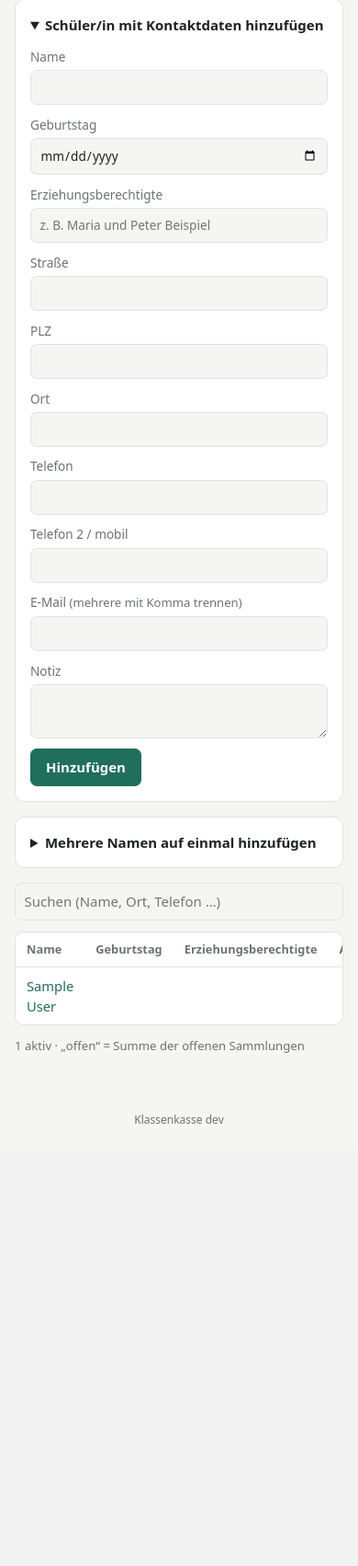
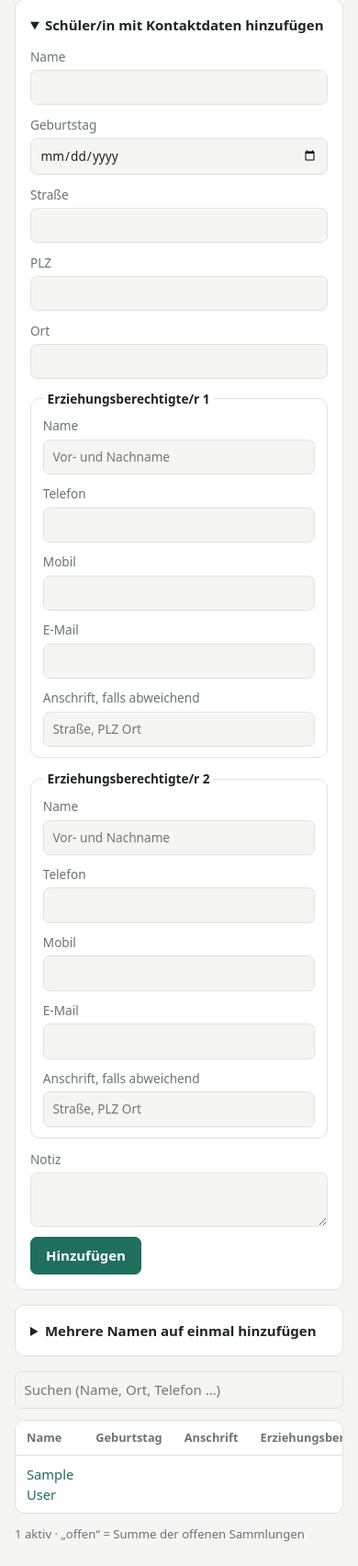
Before and after one commit to StofflHD/klassenkasse, a Flask app: page /schueler in a window 390 px wide, after a click on "Schüler/in mit Kontaktdaten hinzufügen". Shown: the part 189-1892 px from the top of the page at 92% size. Before the commit the page ends 1411 px from the top, so only its background shows below. Run offline with Flask 3, Linux system fonts and the light colour scheme; the visitor is signed in with stand-in values (Sample User, id 1); data comes from the database, SQL or seed files in the repository; data that the repository does not hold is empty.

Commit message:
0.3.0: Erziehungsberechtigte 1 und 2 in eigenen Spalten mit eigenen Daten
- je Person Name, Telefon, Mobil, E-Mail, abweichende Anschrift (g1_*, g2_*)
- Klassenliste, Detailseite (Karten), Formular und CSV-Export angepasst
- migrate(): versionsunabhängig per Spaltenprüfung in BEGIN IMMEDIATE;
  Daten aus 0.2.0 werden nach Erziehungsberechtigte/r 1 übernommen

Co-Authored-By: Claude Opus 5.5 <noreply@anthropic.com>

```diff
--- a/app/app.py
+++ b/app/app.py
@@ -78,32 +78,47 @@ def init_db():
     db.close()
 
 
-# Spalten, die nach der ersten Version dazugekommen sind: (Tabelle, Spalte, Definition)
-MIGRATIONS = [
-    ("students", "birthday", "TEXT"),
-    ("students", "guardians", "TEXT NOT NULL DEFAULT ''"),
-    ("students", "street", "TEXT NOT NULL DEFAULT ''"),
-    ("students", "zip", "TEXT NOT NULL DEFAULT ''"),
-    ("students", "city", "TEXT NOT NULL DEFAULT ''"),
-    ("students", "phone", "TEXT NOT NULL DEFAULT ''"),
-    ("students", "phone2", "TEXT NOT NULL DEFAULT ''"),
-    ("students", "email", "TEXT NOT NULL DEFAULT ''"),
-    ("students", "notes", "TEXT NOT NULL DEFAULT ''"),
+# Erziehungsberechtigte: je zwei Personen mit eigenen Daten, Spalten g1_*, g2_*
+GUARDIAN_FIELDS = [
+    ("name", "Name", 100),
+    ("phone", "Telefon", 40),
+    ("mobile", "Mobil", 40),
+    ("email", "E-Mail", 120),
+    ("address", "Anschrift, falls abweichend", 200),
 ]
+GUARDIAN_COLUMNS = [f"g{n}_{k}" for n in (1, 2) for k, _l, _m in GUARDIAN_FIELDS]
+
+
+def columns(db, table):
+    return {r[1] for r in db.execute(f"PRAGMA table_info({table})")}
 
 
 def migrate(db):
-    for table, column, definition in MIGRATIONS:
-        existing = {r[1] for r in db.execute(f"PRAGMA table_info({table})")}
-        if column in existing:
-            continue
-        try:
-            db.execute(f"ALTER TABLE {table} ADD COLUMN {column} {definition}")
-            db.commit()
-        except sqlite3.OperationalError as e:
-            # mehrere Gunicorn-Worker starten gleichzeitig – einer war schneller
-            if "duplicate column" not in str(e):
-                raise
+    """Ältere Datenbanken auf den Stand von schema.sql bringen.
+
+    Läuft in einer Schreibtransaktion: starten Dienst und klassenkasse-admin
+    gleichzeitig, wartet der zweite und findet alles schon erledigt.
+    """
+    db.isolation_level = None
+    db.execute("BEGIN IMMEDIATE")
+    try:
+        cols = columns(db, "students")
+        if "g1_name" not in cols:
+            # 0.1.x: noch keine Kontaktfelder; 0.2.0: eine Spalte für alle Eltern
+            for col in ("birthday", "street", "zip", "city", "notes",
+                        "guardians", "phone", "phone2", "email"):
+                if col not in cols:
+                    db.execute(f"ALTER TABLE students ADD COLUMN {col} "
+                               + ("TEXT" if col == "birthday" else "TEXT NOT NULL DEFAULT ''"))
+            for col in GUARDIAN_COLUMNS:
+                db.execute(f"ALTER TABLE students ADD COLUMN {col} TEXT NOT NULL DEFAULT ''")
+            # Daten aus 0.2.0 verlustfrei nach Erziehungsberechtigte/r 1 übernehmen
+            db.execute("""UPDATE students SET g1_name = guardians, g1_phone = phone,
+                                              g1_mobile = phone2, g1_email = email""")
+        db.execute("COMMIT")
+    except Exception:
+        db.execute("ROLLBACK")
+        raise
 
 
 init_db()
@@ -518,35 +533,51 @@ def open_per_student(db):
     return result
 
 
-# Kontaktfelder der Klassenliste: (Spalte, Bezeichnung, max. Länge)
-CONTACT_FIELDS = [
-    ("guardians", "Erziehungsberechtigte", 200),
+# Felder der Klassenliste außer Name und Geburtstag: (Spalte, Bezeichnung, max. Länge)
+ADDRESS_FIELDS = [
     ("street", "Straße", 120),
     ("zip", "PLZ", 10),
     ("city", "Ort", 80),
-    ("phone", "Telefon", 40),
-    ("phone2", "Telefon 2 / mobil", 40),
-    ("email", "E-Mail", 120),
     ("notes", "Notiz", 500),
 ]
 EMAIL_RE = re.compile(r"^[^@\s]+@[^@\s]+\.[^@\s]+$")
+
+
+def email_list(text):
+    return [a.strip() for a in (text or "").replace(";", ",").split(",") if a.strip()]
 
 
 def read_student_form(f):
     data = {"name": (f.get("name") or "").strip()[:100]}
     if not data["name"]:
         raise ValueError("Bitte einen Namen angeben.")
-    for key, _label, maxlen in CONTACT_FIELDS:
+    for key, _label, maxlen in ADDRESS_FIELDS:
         data[key] = (f.get(key) or "").strip()[:maxlen]
-    data["email"] = data["email"].replace(" ", "")
-    for addr in filter(None, (a.strip() for a in data["email"].replace(";", ",").split(","))):
-        if not EMAIL_RE.match(addr):
-            raise ValueError(f"Ungültige E-Mail-Adresse: {addr}")
+    for n in (1, 2):
+        for key, _label, maxlen in GUARDIAN_FIELDS:
+            data[f"g{n}_{key}"] = (f.get(f"g{n}_{key}") or "").strip()[:maxlen]
+        emails = email_list(data[f"g{n}_email"])
+        for addr in emails:
+            if not EMAIL_RE.match(addr):
+                raise ValueError(f"Ungültige E-Mail-Adresse: {addr}")
+        data[f"g{n}_email"] = ", ".join(emails)
     data["birthday"] = parse_date(f.get("birthday"), default_today=False)
     return data
 
 
-STUDENT_COLUMNS = ["name", "birthday"] + [k for k, _l, _m in CONTACT_FIELDS]
+def guardians(st):
+    """Die eingetragenen Erziehungsberechtigten einer Schülerin/eines Schülers."""
+    result = []
+    for n in (1, 2):
+        g = {k: st[f"g{n}_{k}"] for k, _l, _m in GUARDIAN_FIELDS}
+        if any(g.values()):
+            g["n"], g["emails"] = n, email_list(g["email"])
+            result.append(g)
+    return result
+
+
+app.jinja_env.globals["guardians"] = guardians
+STUDENT_COLUMNS = ["name", "birthday"] + [k for k, _l, _m in ADDRESS_FIELDS] + GUARDIAN_COLUMNS
 
 
 @app.route("/schueler", methods=["GET", "POST"])
@@ -575,8 +606,7 @@ def students():
               "ok" if names else "error")
         return redirect(url_for("students"))
     rows = db.execute("SELECT * FROM students ORDER BY active DESC, name COLLATE NOCASE").fetchall()
-    return render_template("students.html", rows=rows, open_map=open_per_student(db),
-                           fields=CONTACT_FIELDS)
+    return render_template("students.html", rows=rows, open_map=open_per_student(db))
 
 
 @app.route("/export/klassenliste.csv")
@@ -585,10 +615,13 @@ def export_students():
     rows = get_db().execute("SELECT * FROM students ORDER BY active DESC, name COLLATE NOCASE").fetchall()
     return csv_response(
         f"klassenliste_{date.today().isoformat()}.csv",
-        ["Name", "Geburtstag"] + [label for _k, label, _m in CONTACT_FIELDS] + ["Status"],
-        [[csv_text(r["name"]), date_de(r["birthday"])]
-         + [csv_text(r[k]) for k, _l, _m in CONTACT_FIELDS]
-         + ["aktiv" if r["active"] else "inaktiv"] for r in rows])
+        ["Name", "Geburtstag", "Straße", "PLZ", "Ort"]
+        + [f"Erziehungsb. {n}: {label.split(',')[0]}" for n in (1, 2) for _k, label, _m in GUARDIAN_FIELDS]
+        + ["Notiz", "Status"],
+        [[csv_text(r["name"]), date_de(r["birthday"]), csv_text(r["street"]), csv_text(r["zip"]),
+          csv_text(r["city"])]
+         + [csv_text(r[c]) for c in GUARDIAN_COLUMNS]
+         + [csv_text(r["notes"]), "aktiv" if r["active"] else "inaktiv"] for r in rows])
 
 
 @app.route("/schueler/<int:sid>")
@@ -603,7 +636,7 @@ def student(sid):
                 status.append({"c": col, **i})
     rows = db.execute(BOOKING_SELECT + " WHERE b.student_id = ? ORDER BY b.booking_date DESC, b.id DESC",
                       (sid,)).fetchall()
-    return render_template("student.html", st=st, status=status, rows=rows, fields=CONTACT_FIELDS)
+    return render_template("student.html", st=st, status=status, rows=rows)
 
 
 @app.route("/schueler/<int:sid>/bearbeiten", methods=["POST"])
--- a/app/static/style.css
+++ b/app/static/style.css
@@ -79,6 +79,12 @@ tr.muted td { opacity: .6; }
 [hidden] { display: none !important; }
 input.filter { max-width: 360px; margin: 0 0 .8rem; }
 table.classlist td { font-size: .92rem; }
+fieldset.guardian { border: 1px solid var(--line); border-radius: var(--radius); padding: .6rem .8rem 0; margin: 0 0 .8rem; min-width: 0; }
+fieldset.guardian legend { font-size: .85rem; font-weight: 600; padding: 0 .3rem; }
+.contactcards { margin-bottom: 1rem; }
+.contactcards .card { margin: 0; }
+.contactcards strong { display: block; margin: .1rem 0 .5rem; }
+table.classlist td strong { font-weight: 600; }
 dl.contact { display: grid; grid-template-columns: max-content 1fr; gap: .3rem 1rem; margin: 0; }
 dl.contact dt { color: var(--muted); font-size: .85rem; }
 dl.contact dd { margin: 0; }
--- a/app/templates/_student_fields.html
+++ b/app/templates/_student_fields.html
@@ -1,12 +1,19 @@
 {# Formularfelder einer Schülerin / eines Schülers; s = Datensatz oder none #}
 <label class="wide">Name <input name="name" value="{{ s.name if s }}" maxlength="100" required></label>
 <label>Geburtstag <input type="date" name="birthday" value="{{ s.birthday or '' if s }}"></label>
-<label class="wide">Erziehungsberechtigte <input name="guardians" value="{{ s.guardians if s }}" maxlength="200" placeholder="z. B. Maria und Peter Beispiel"></label>
 <label class="wide">Straße <input name="street" value="{{ s.street if s }}" maxlength="120" autocomplete="off"></label>
 <label>PLZ <input name="zip" value="{{ s.zip if s }}" maxlength="10" inputmode="numeric" autocomplete="off"></label>
 <label>Ort <input name="city" value="{{ s.city if s }}" maxlength="80" autocomplete="off"></label>
-<label>Telefon <input type="tel" name="phone" value="{{ s.phone if s }}" maxlength="40" autocomplete="off"></label>
-<label>Telefon 2 / mobil <input type="tel" name="phone2" value="{{ s.phone2 if s }}" maxlength="40" autocomplete="off"></label>
-<label class="wide">E-Mail <span class="small">(mehrere mit Komma trennen)</span>
-  <input name="email" value="{{ s.email if s }}" maxlength="120" inputmode="email" autocomplete="off"></label>
+{% for n in (1, 2) %}
+<fieldset class="wide guardian">
+  <legend>Erziehungsberechtigte/r {{ n }}</legend>
+  <div class="grid">
+    <label class="wide">Name <input name="g{{ n }}_name" value="{{ s['g%d_name' % n] if s }}" maxlength="100" autocomplete="off" placeholder="Vor- und Nachname"></label>
+    <label>Telefon <input type="tel" name="g{{ n }}_phone" value="{{ s['g%d_phone' % n] if s }}" maxlength="40" autocomplete="off"></label>
+    <label>Mobil <input type="tel" name="g{{ n }}_mobile" value="{{ s['g%d_mobile' % n] if s }}" maxlength="40" autocomplete="off"></label>
+    <label class="wide">E-Mail <input name="g{{ n }}_email" value="{{ s['g%d_email' % n] if s }}" maxlength="120" inputmode="email" autocomplete="off"></label>
+    <label class="wide">Anschrift, falls abweichend <input name="g{{ n }}_address" value="{{ s['g%d_address' % n] if s }}" maxlength="200" autocomplete="off" placeholder="Straße, PLZ Ort"></label>
+  </div>
+</fieldset>
+{% endfor %}
 <label class="wide">Notiz <textarea name="notes" rows="2" maxlength="500">{{ s.notes if s }}</textarea></label>
--- a/app/templates/students.html
+++ b/app/templates/students.html
@@ -2,6 +2,15 @@
 {% block title %}Klassenliste – {{ klasse }}{% endblock %}
 {% block mainclass %}wide{% endblock %}
 {% block content %}
+{% macro guardian_cell(s, n) -%}
+  {%- set p = 'g%d_' % n -%}
+  {%- if s[p ~ 'name'] %}<strong>{{ s[p ~ 'name'] }}</strong>{% endif -%}
+  {%- for key, icon in (('phone', 'Tel.'), ('mobile', 'Mobil')) if s[p ~ key] %}
+    <div class="nowrap"><span class="small">{{ icon }}</span> <a href="tel:{{ s[p ~ key]|replace(' ', '') }}">{{ s[p ~ key] }}</a></div>
+  {%- endfor -%}
+  {%- for m in s[p ~ 'email'].split(',') if m.strip() %}<div><a href="mailto:{{ m.strip() }}">{{ m.strip() }}</a></div>{% endfor -%}
+  {%- if s[p ~ 'address'] %}<div class="small">{{ s[p ~ 'address'] }}</div>{% endif -%}
+{%- endmacro %}
 <div class="headrow">
   <h1>Klassenliste</h1>
   {% if rows %}<div><a class="btn ghost" href="{{ url_for('export_students') }}">CSV-Export</a></div>{% endif %}
@@ -33,8 +42,9 @@
 <div class="tablewrap">
 <table class="classlist" id="classlist">
   <thead><tr>
-    <th>Name</th><th>Geburtstag</th><th>Erziehungsberechtigte</th><th>Anschrift</th>
-    <th>Telefon</th><th>E-Mail</th><th class="num">offen</th>{% if can('kasse') %}<th></th>{% endif %}
+    <th>Name</th><th>Geburtstag</th><th>Anschrift</th>
+    <th>Erziehungsberechtigte/r 1</th><th>Erziehungsberechtigte/r 2</th>
+    <th class="num">offen</th>{% if can('kasse') %}<th></th>{% endif %}
   </tr></thead>
   <tbody>
   {% for s in rows %}
@@ -43,14 +53,8 @@
     <td><a href="{{ url_for('student', sid=s.id) }}">{{ s.name }}</a>{% if not s.active %} <span class="tag">inaktiv</span>{% endif %}
       {% if s.notes %}<div class="small">{{ s.notes }}</div>{% endif %}</td>
     <td class="nowrap">{{ s.birthday|date_de }}</td>
-    <td>{{ s.guardians }}</td>
     <td>{{ s.street }}{% if s.street and (s.zip or s.city) %}<br>{% endif %}{{ s.zip }} {{ s.city }}</td>
-    <td class="nowrap">
-      {% for p in [s.phone, s.phone2] if p %}<a href="tel:{{ p|replace(' ', '') }}">{{ p }}</a>{% if not loop.last %}<br>{% endif %}{% endfor %}
-    </td>
-    <td>
-      {% for m in s.email.replace(';', ',').split(',') if m.strip() %}<a href="mailto:{{ m.strip() }}">{{ m.strip() }}</a>{% if not loop.last %}<br>{% endif %}{% endfor %}
-    </td>
+    {% for n in (1, 2) %}<td>{{ guardian_cell(s, n) }}</td>{% endfor %}
     <td class="num {{ 'neg' if o else 'pos' }}">{{ o|euro if o else '✓' }}</td>
     {% if can('kasse') %}<td><a href="{{ url_for('student', sid=s.id) }}#bearbeiten">Bearbeiten</a></td>{% endif %}
   </tr>
```
Also changed, not shown: app/schema.sql (+14 -6 lines), app/templates/student.html (+21 -14 lines), docs/development.md (+8 -4 lines), docs/usage.md (+8 -4 lines), CHANGELOG.md, README.md, 1 other file.
